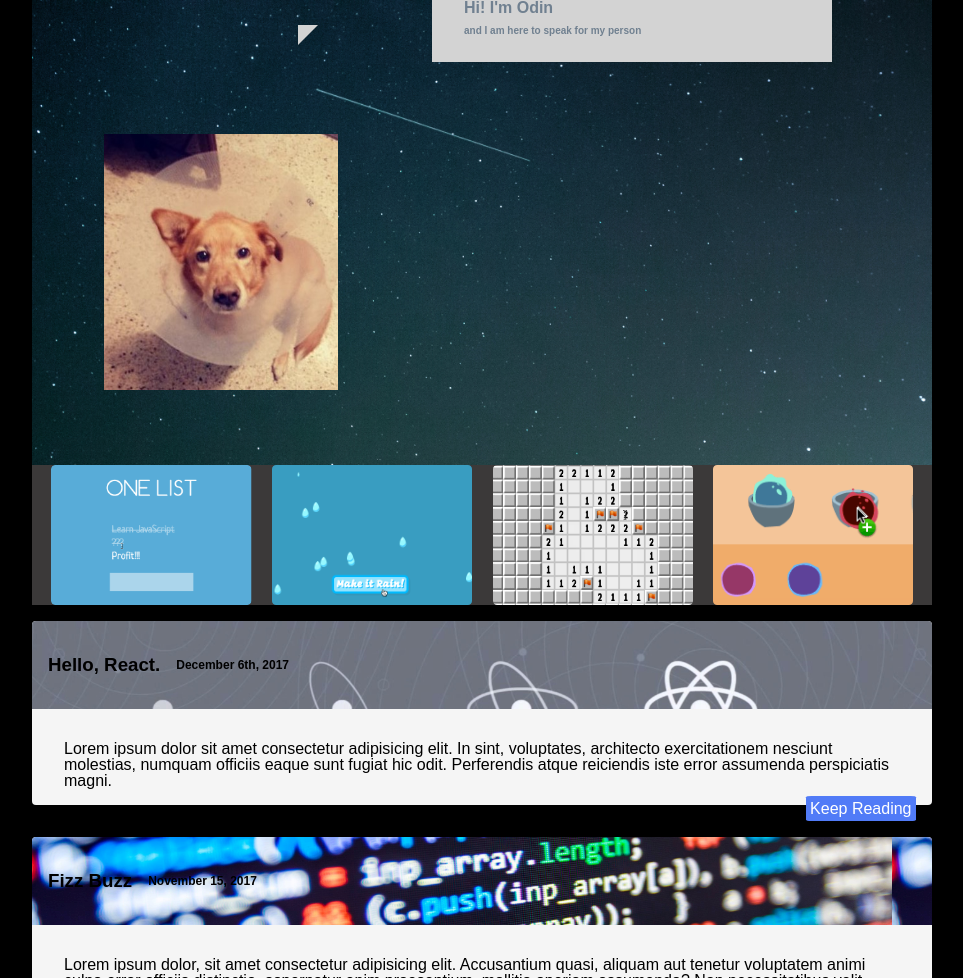
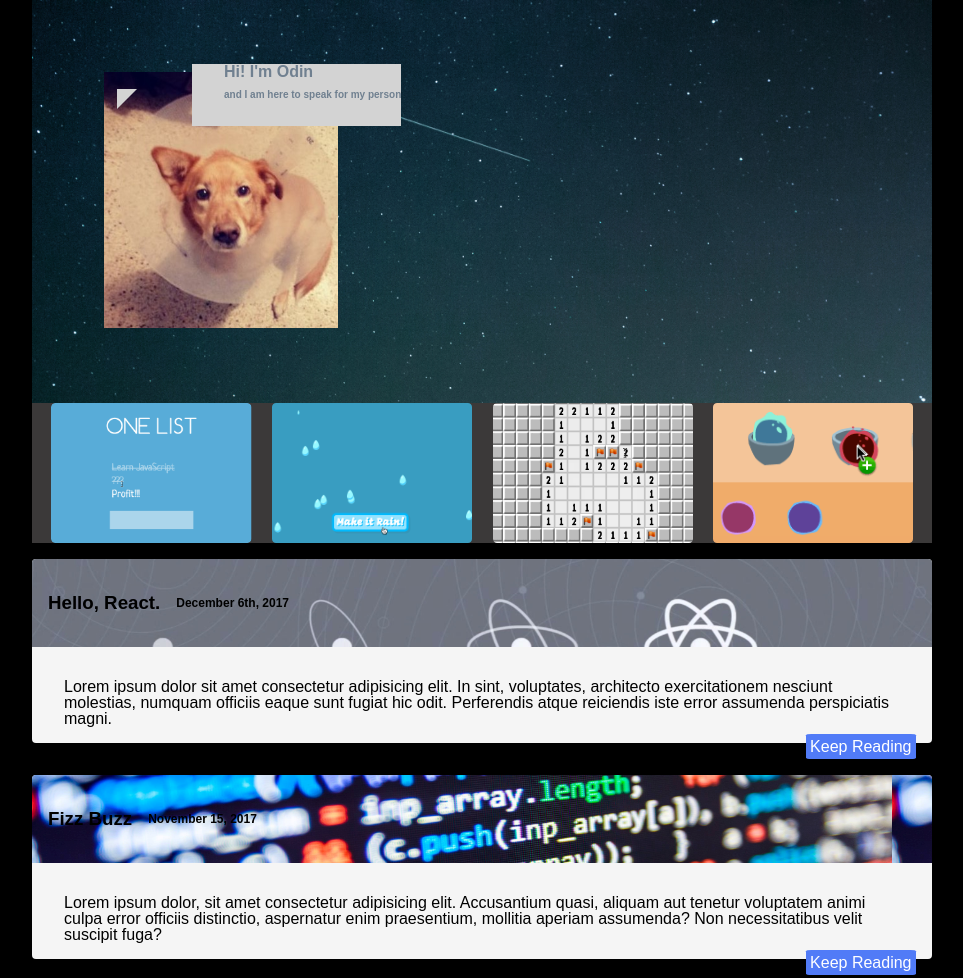
Before and after one commit to alsleaders/mock-portfolio, a website: page public/index.html in a window 1280 px wide. Shown: the top 978 px of the page, without its empty margins (158-1121 px from the left). Drawn offline with Linux system fonts and the light colour scheme.

Commit message:
finish moving speech bubble after dinner

```diff
--- a/public/screen.css
+++ b/public/screen.css
@@ -38,6 +38,7 @@ header {
   margin: 0;
   justify-content: center;
   align-items: center;
+  position: relative;
 }
 
 .speech-bubble {
@@ -50,7 +51,10 @@ header {
   max-width: 400px;
   margin: auto;
   padding: 0;
-  margin-left: 25rem;
+  /* margin-left: 25rem; */
+  position: absolute;
+  top: 4rem;
+  left: 10rem;
 }
 .speech-bubble > p {
   font-size: 10px;
```
